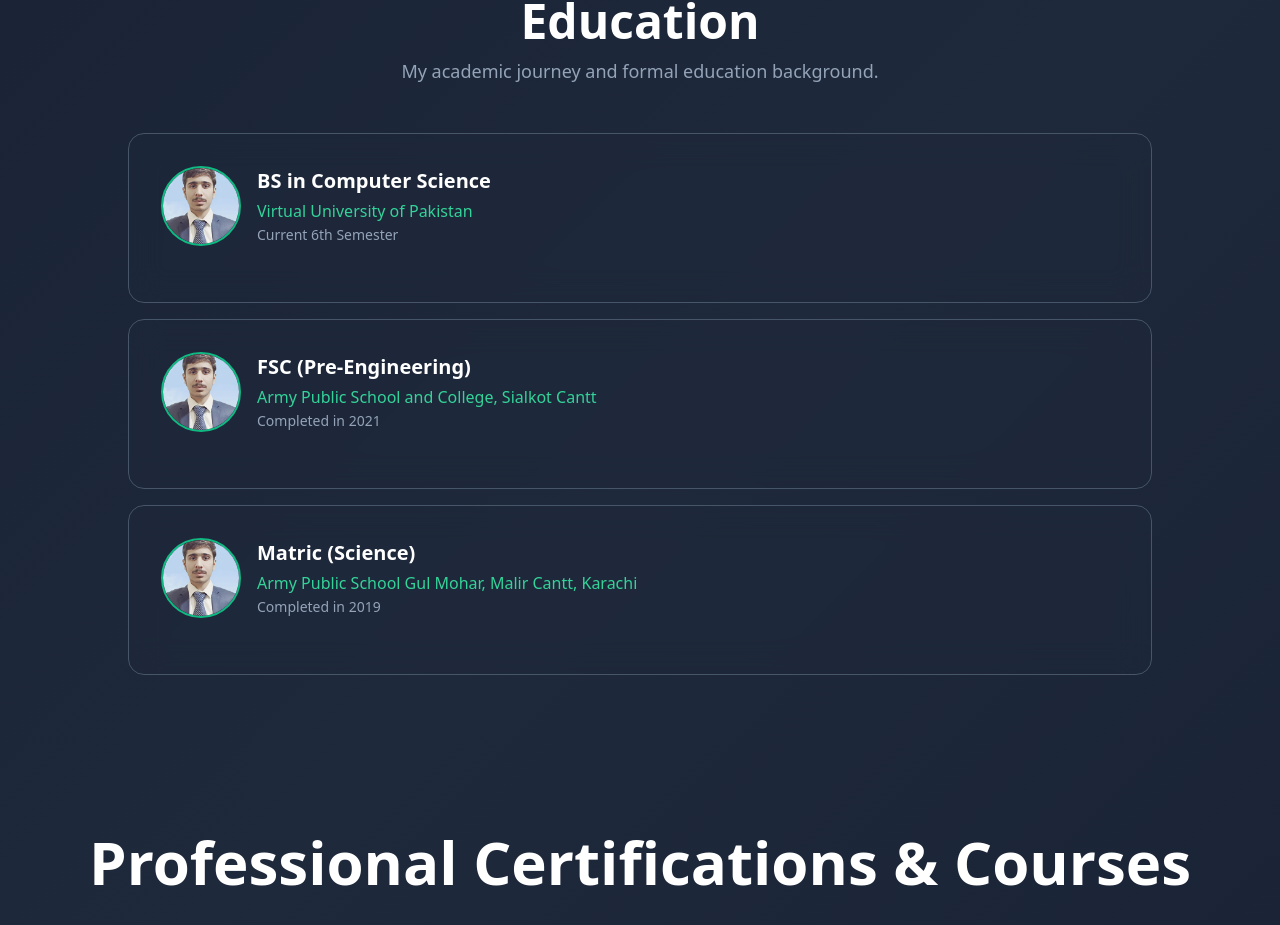
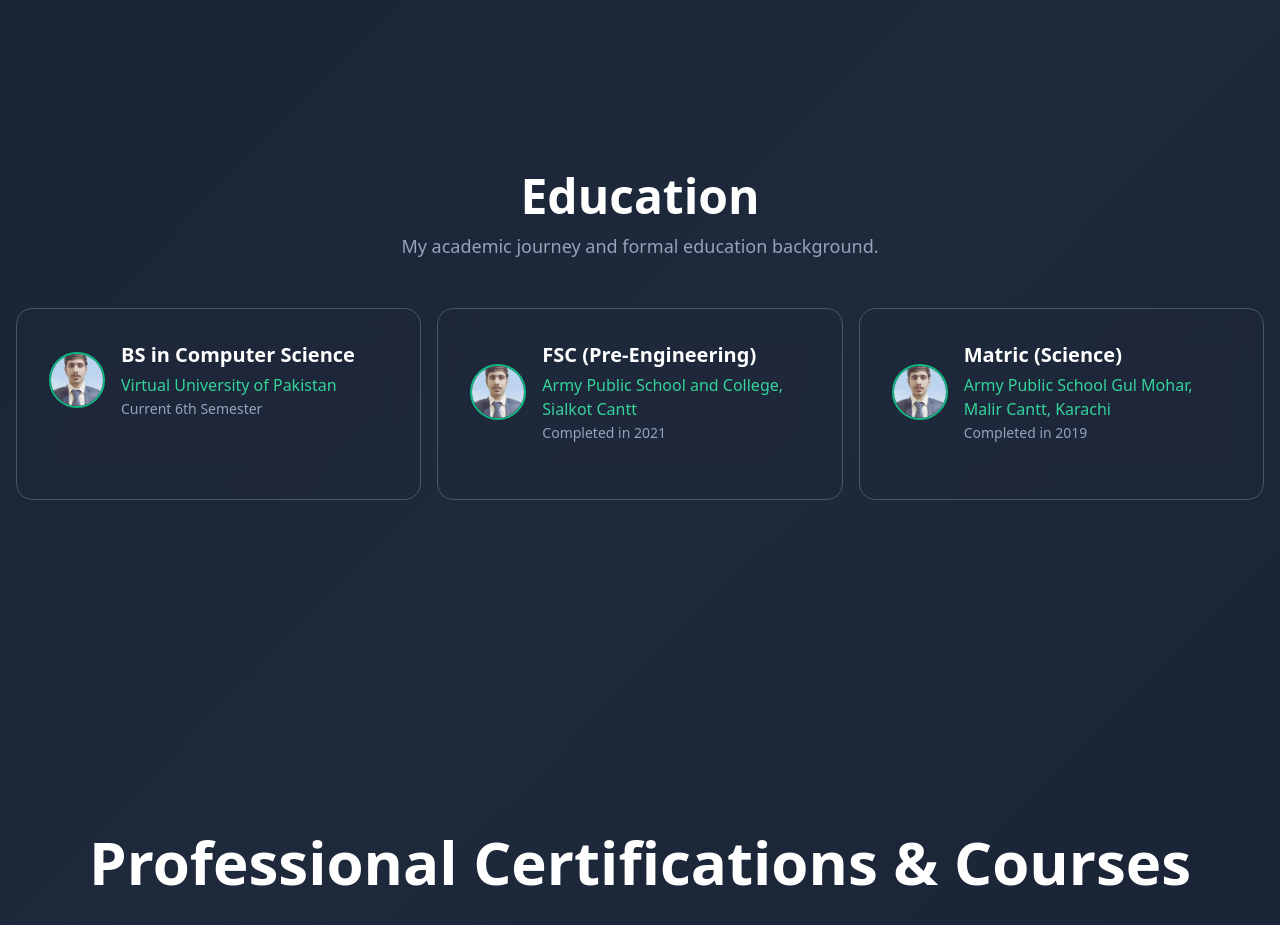
Before and after one commit to AdnanSaqib123/adnans-showcase, a React (Vite) app: page / in a window 1280 px wide. Shown: the part 2814-3739 px from the top of the page. Built offline with nearby package versions, Linux system fonts and the light colour scheme.

Commit message:
resposiveness

```diff
--- a/src/pages/Education.jsx
+++ b/src/pages/Education.jsx
@@ -30,14 +30,14 @@
     <section id="education" className="min-h-screen flex flex-col items-center justify-center px-4">
       <h2 className="text-3xl sm:text-5xl font-bold text-white mb-3 text-center">Education</h2>
       <p className="text-slate-400 text-lg text-center mb-12 max-w-2xl">My academic journey and formal education background.</p>
-      <div className="w-full max-w-5xl grid grid-cols-1 gap-4">
+      <div className="w-full max-w-7xl grid grid-cols-1 md:grid-cols-2 xl:grid-cols-3 gap-4">
         {educationData.map((education) => (
           <div
             key={education.id}
             className="bg-slate-800/60 backdrop-blur-lg rounded-2xl px-2 py-4 sm:p-8 border border-slate-600 transition-all duration-300 hover:-translate-y-2 hover:shadow-2xl hover:shadow-black/30 group overflow-hidden"
           >
             <div className="flex items-center gap-4 mb-6">
-              <img src={education.image} alt="Profile" className="w-12 sm:w-20 h-12 sm:h-20 rounded-full object-cover border-2 border-emerald-500" />
+              <img src={education.image} alt="Profile" className="w-14 h-14 rounded-full object-cover border-2 border-emerald-500" />
               <div className="flex-1">
                 <h3 className="text-white text-xl font-semibold mb-1">{education.degree}</h3>
                 <p className="text-emerald-400 text-base font-medium mb-0.5">{education.institution}</p>
```
